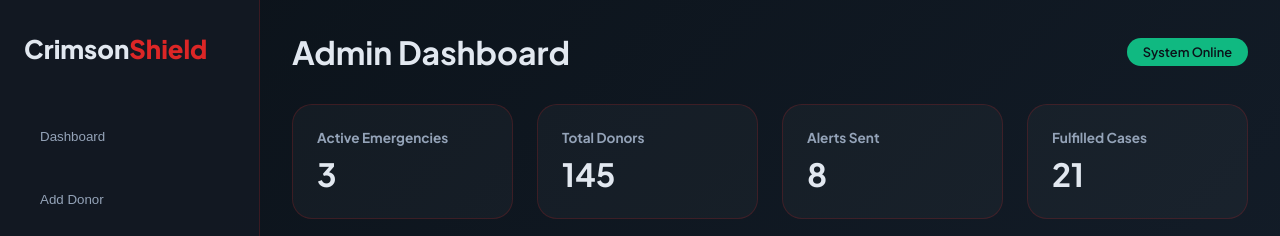
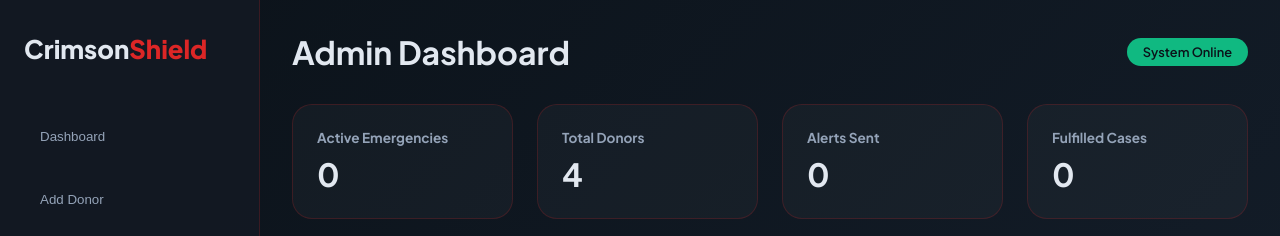
Before and after one commit to kaknayirp/HAL-113_CrimsonShield, a plain HTML site: page admin/admin-dashboard.html in a window 1280 px wide. Shown: the top 236 px of the page. Drawn offline with Linux system fonts and the light colour scheme.

```diff
--- a/admin/admin-dashboard.html
+++ b/admin/admin-dashboard.html
@@ -180,19 +180,19 @@
   <div class="stats">
     <div class="card">
       <h3>Active Emergencies</h3>
-      <div class="value">3</div>
+      <div class="value">0</div>
     </div>
     <div class="card">
       <h3>Total Donors</h3>
-      <div class="value">145</div>
+      <div class="value">4</div>
     </div>
     <div class="card">
       <h3>Alerts Sent</h3>
-      <div class="value">8</div>
+      <div class="value">0</div>
     </div>
     <div class="card">
       <h3>Fulfilled Cases</h3>
-      <div class="value">21</div>
+      <div class="value">0</div>
     </div>
   </div>
 
```
Also changed, not shown: 1 other file.
